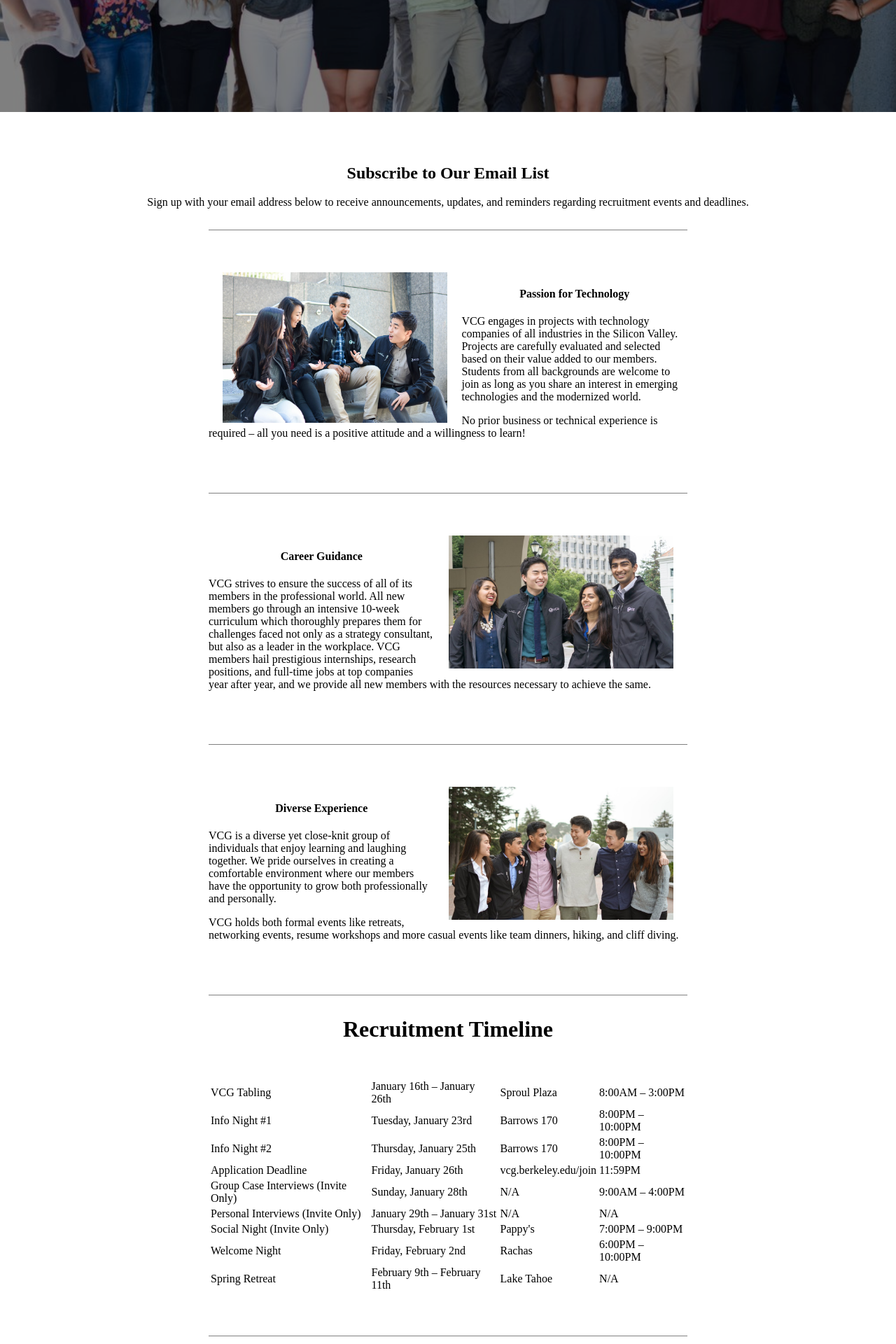
After one commit to valleyconsultinggroup/Website, a Flask app: page /join/ in a window 1280 px wide; the page is wider, and only the part inside the window is pictured. The commit adds this page. Shown: the part 560-2480 px from the top of that part at 70% size. Run offline with Flask 2, Linux system fonts and the light colour scheme.

Commit message:
[Join Page] Added most of the content to the Join Us page. Still missing subscription fields + button application link.

```diff
--- /dev/null
+++ b/static/css/join.css
@@ -0,0 +1,20 @@
+.join-button {
+    background-color: white;
+    border: 2px solid #555555;
+    border-radius: 50px;
+    color: black;
+    cursor: pointer;
+    display: inline-block;
+    font-size: 16px;
+    margin: 4px 2px;
+    padding: 16px 32px;
+    text-align: center;
+    text-decoration: none;
+    transition-duration: 0.4s;
+    -webkit-transition-duration: 0.4s;
+}
+
+.join-button:hover {
+    background-color: #555555;
+    color: white;
+}
--- a/templates/base.html
+++ b/templates/base.html
@@ -11,6 +11,7 @@
     <link rel="stylesheet" type="text/css" href="/static/css/home.css">
     <link rel="stylesheet" type="text/css" href="/static/css/footer.css">
     <link rel="stylesheet" type="text/css" href="/static/css/footer-icons.css">
+    <link rel="stylesheet" type="text/css" href="/static/css/join.css">
     <link rel="stylesheet" type="text/css" href="/static/css/navigation.css">
     <link rel="stylesheet" type="text/css" href="/static/css/services.css">
     <link href="/static/images/favicon.ico" rel="shortcut icon">
--- /dev/null
+++ b/templates/join.html
@@ -0,0 +1,119 @@
+{% extends "base.html" %}
+
+{% block page_title %} Join Us {% endblock %}
+
+{% block content %}
+
+<div class="home-image-container" style="padding-bottom:50px;">
+    <img src="/static/images/Join/JoinPagePic1.jpg"/>
+    <div class="centered">
+        Join Us
+    </div>
+</div>
+
+<h2 style="text-align:center;">Subscribe to Our Email List</h2>
+
+<p style="text-align:center;">Sign up with your email address below to receive announcements, updates, and reminders regarding recruitment events and deadlines.</p>
+
+<p class="services-line"></p>
+
+<div class="services-side-by-side">
+    <img src="/static/images/Join/JoinPagePic2.jpg" class="services-image-description" style="float:left;"/>
+    <h4 style="text-align:center;">Passion for Technology</h4>
+    <p>VCG engages in projects with technology companies of all industries in the Silicon Valley. Projects are carefully evaluated and selected based on their value added to our members. Students from all backgrounds are welcome to join as long as you share an interest in emerging technologies and the modernized world.</p>
+    <p>No prior business or technical experience is required – all you need is a positive attitude and a willingness to learn!</p>
+</div>
+
+<p class="services-line"></p>
+
+<div class="services-side-by-side">
+    <img src="/static/images/Join/JoinPagePic3.jpeg" class="services-image-description" style="float:right;"/>
+    <h4 style="text-align:center;">Career Guidance</h4>
+    <p>VCG strives to ensure the success of all of its members in the professional world. All new members go through an intensive 10-week curriculum which thoroughly prepares them for challenges faced not only as a strategy consultant, but also as a leader in the workplace. VCG members hail prestigious internships, research positions, and full-time jobs at top companies year after year, and we provide all new members with the resources necessary to achieve the same.</p>
+</div>
+
+<p class="services-line"></p>
+
+<div class="services-side-by-side">
+    <img src="/static/images/Join/JoinPagePic4.jpeg" class="services-image-description" style="float:right;"/>
+    <h4 style="text-align:center;">Diverse Experience</h4>
+    <p>VCG is a diverse yet close-knit group of individuals that enjoy learning and laughing together. We pride ourselves in creating a comfortable environment where our members have the opportunity to grow both professionally and personally.</p>
+    <p>VCG holds both formal events like retreats, networking events, resume workshops and more casual events like team dinners, hiking, and cliff diving.</p>
+</div>
+
+<p class="services-line"></p>
+
+<h1 style="text-align:center;">Recruitment Timeline</h1>
+
+<div style="padding: 30px 300px 30px 300px;">
+    <table style="width:100%">
+      <tr>
+        <td>VCG Tabling</td>
+        <td>January 16th – January 26th</td>
+        <td>Sproul Plaza</td>
+        <td>8:00AM – 3:00PM</td>
+      </tr>
+      <tr>
+        <td>Info Night #1</td>
+        <td>Tuesday, January 23rd</td>
+        <td>Barrows 170</td>
+        <td>8:00PM – 10:00PM</td>
+      </tr>
+      <tr>
+        <td>Info Night #2</td>
+        <td>Thursday, January 25th</td>
+        <td>Barrows 170</td>
+        <td>8:00PM – 10:00PM</td>
+      </tr>
+      <tr>
+        <td>Application Deadline</td>
+        <td>Friday, January 26th</td>
+        <td>vcg.berkeley.edu/join</td>
+        <td>11:59PM</td>
+      </tr>
+      <tr>
+        <td>Group Case Interviews (Invite Only)</td>
+        <td>Sunday, January 28th</td>
+        <td>N/A</td>
+        <td>9:00AM – 4:00PM</td>
+      </tr>
+      <tr>
+        <td>Personal Interviews (Invite Only)</td>
+        <td>January 29th – January 31st</td>
+        <td>N/A</td>
+        <td>N/A</td>
+      </tr>
+      <tr>
+        <td>Social Night (Invite Only)</td>
+        <td>Thursday, February 1st</td>
+        <td>Pappy's</td>
+        <td>7:00PM – 9:00PM</td>
+      </tr>
+      <tr>
+        <td>Welcome Night</td>
+        <td>Friday, February 2nd</td>
+        <td>Rachas</td>
+        <td>6:00PM – 10:00PM</td>
+      </tr>
+      <tr>
+        <td>Spring Retreat</td>
+        <td>February 9th – February 11th</td>
+        <td>Lake Tahoe</td>
+        <td>N/A</td>
+      </tr>
+    </table>
+</div>
+
+<p class="services-line"></p>
+
+<h1 style="text-align:center;">Consultant Application</h1>
+
+<p style="text-align:center;">The consultant application requires a one-page résumé and an optional cover letter. <br>
+    The application portal is open! Applications are due Friday, January 26th at 11:59PM. <br>
+    For any questions regarding recruitment, please contact us at recruit@vcg.berkeley.edu.</p>
+
+<div style="text-align:center;padding-bottom:50px;">
+    <button class="join-button">Click here to begin your application</button>
+</div>
+
+{% endblock content %}
```
Also changed, not shown: static/images/Join/JoinPagePic1.jpg (added), static/images/Join/JoinPagePic2.jpg (added), static/images/Join/JoinPagePic3.jpeg (added), static/images/Join/JoinPagePic4.jpeg (added).
